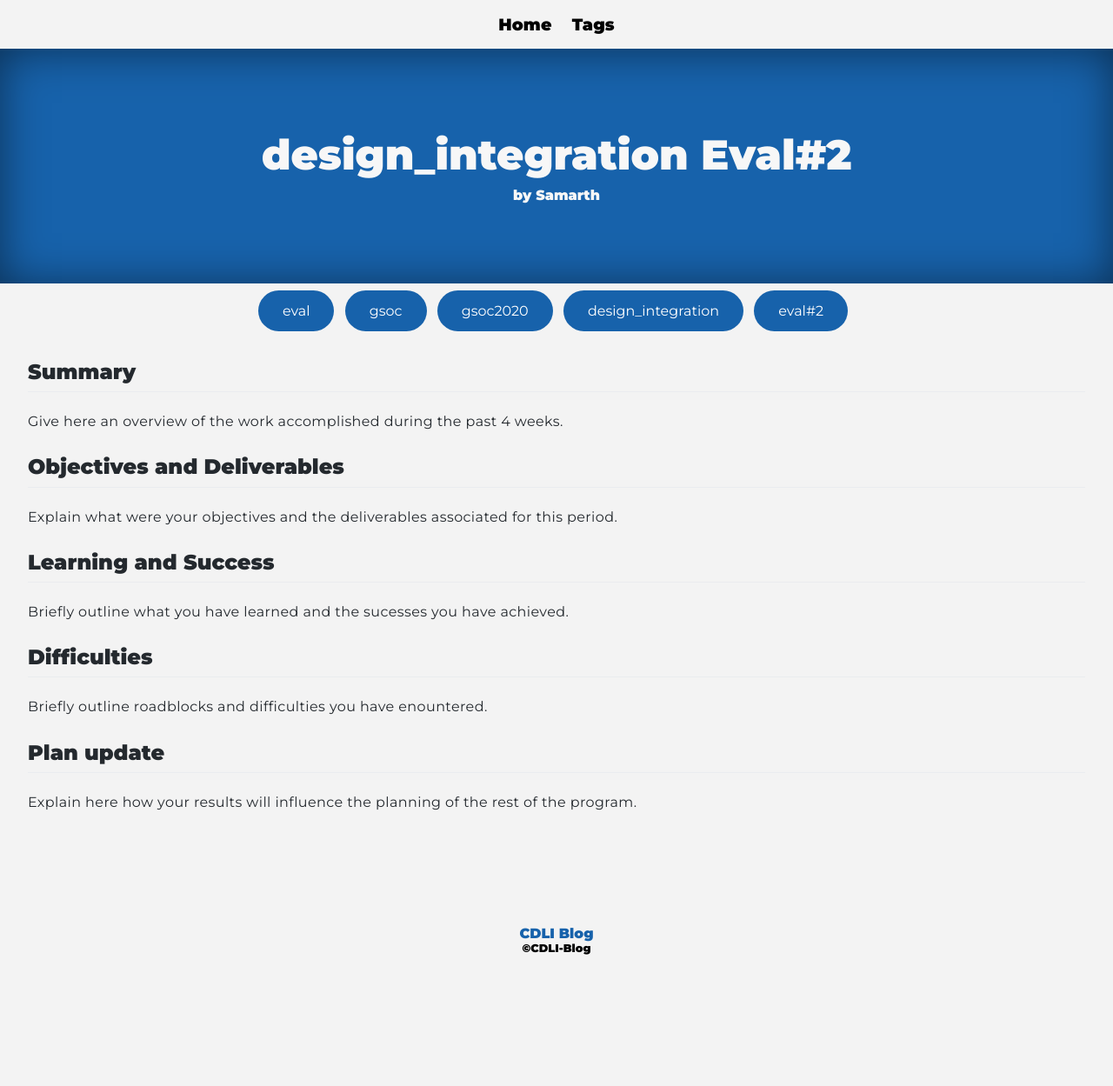
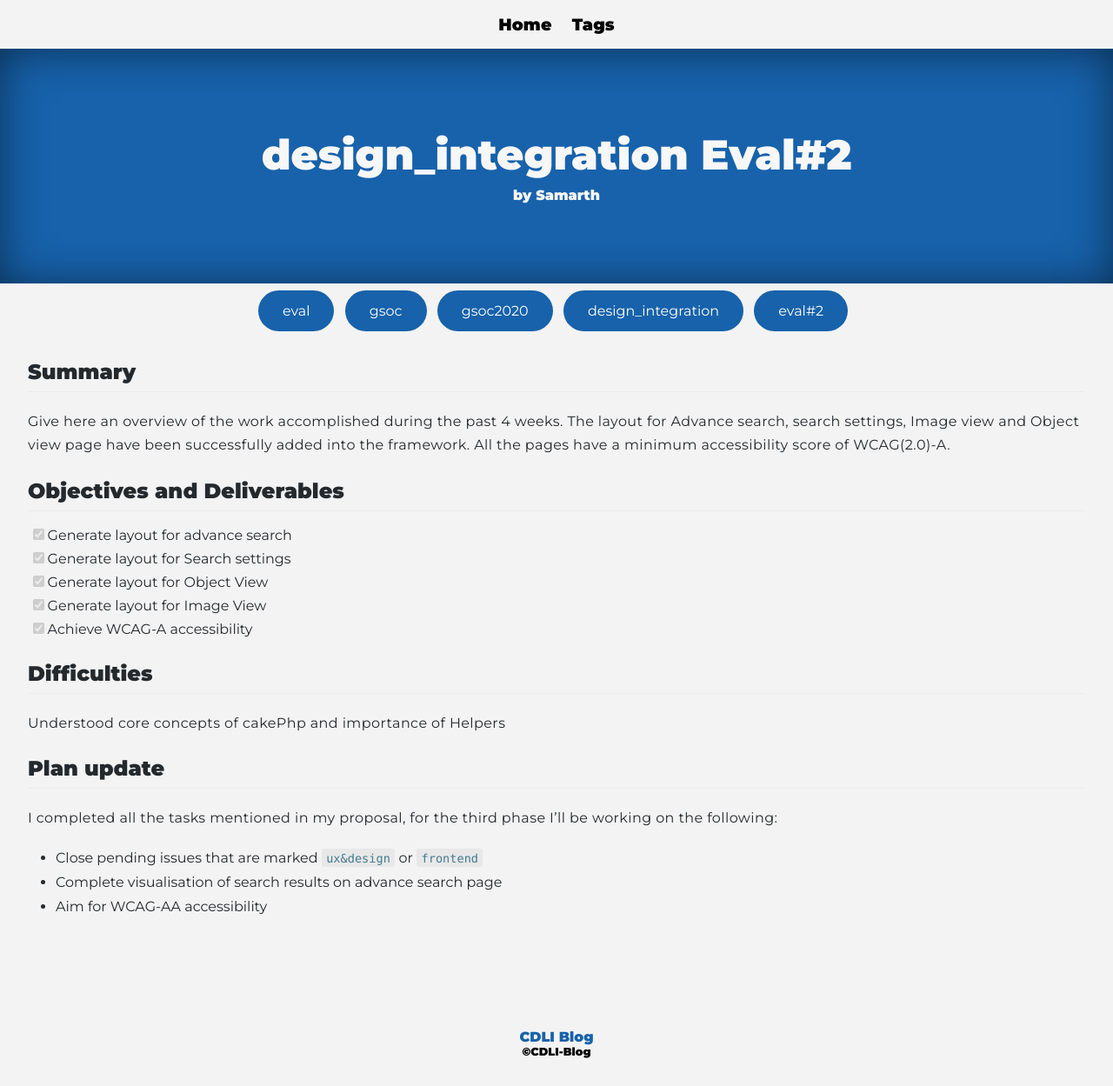
Before and after one commit to cdli-gh/blog, a Jekyll site: the page built from _blog/gsoc20/design_integration/posts/10_eval2.md, in a window 1280 px wide. Shown: the whole page at 87% size. Built offline with Jekyll 4.4.1, drawn with Linux system fonts in a browser that asks for light colours; Markdown is read by kramdown in place of the engine named in the settings; before the commit the page ends 1130 px from its top, so only the background shows below that.

Commit message:
Update 10_eval2.md

```diff
--- a/_blog/gsoc20/design_integration/posts/10_eval2.md
+++ b/_blog/gsoc20/design_integration/posts/10_eval2.md
@@ -7,16 +7,20 @@ tags: ["eval","gsoc","gsoc2020","design_integration","eval#2"]
 
 ## Summary
 Give here an overview of the work accomplished during the past 4 weeks.
+The layout for Advance search, search settings, Image view and Object view page have been successfully added into the framework. All the pages have a minimum accessibility score of WCAG(2.0)-A.
 
 ## Objectives and Deliverables
-Explain what were your objectives and the deliverables associated for this period.
-
-
-## Learning and Success
-Briefly outline what you have learned and the sucesses you have achieved.
+- [x] Generate layout for advance search
+- [x] Generate layout for Search settings
+- [x] Generate layout for Object View
+- [x] Generate layout for Image View
+- [x] Achieve WCAG-A accessibility
 
 ## Difficulties
-Briefly outline roadblocks and difficulties you have enountered.
+Understood core concepts of cakePhp and importance of Helpers
 
 ## Plan update
-Explain here how your results will influence the planning of the rest of the program.
+I completed all the tasks mentioned in my proposal, for the third phase I'll be working on the following:
+- Close pending issues that are marked `ux&design` or `frontend`
+- Complete visualisation of search results on advance search page
+- Aim for WCAG-AA accessibility
```
